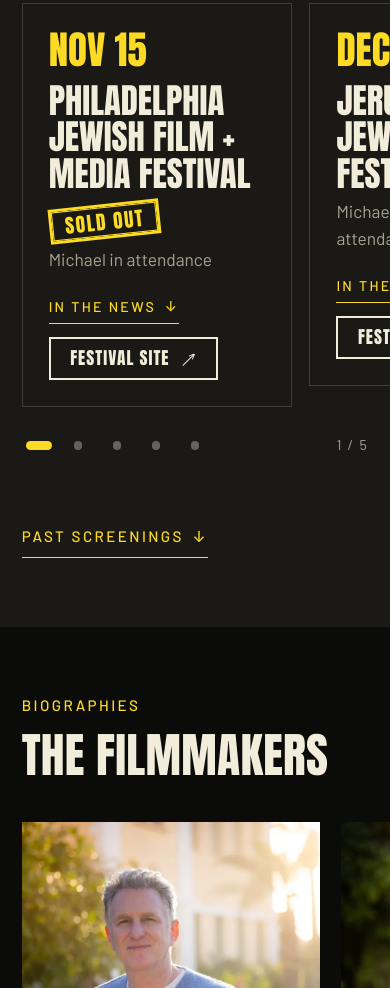
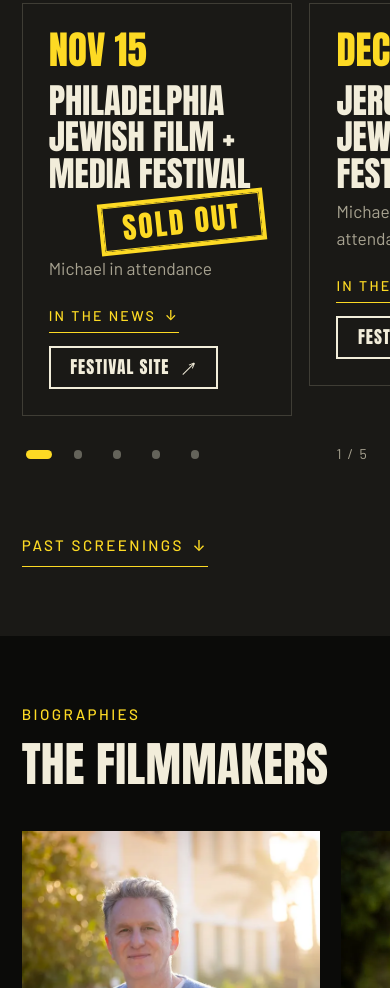
Before and after one commit to rberdahcanet-aicn/aicy-site, a plain HTML site: page index.html in a window 390 px wide. Shown: the part 3733-4721 px from the top of the page. Drawn offline with Linux system fonts and the light colour scheme.

Commit message:
Sold out stamp: 50% bigger; after Festival with 1 cm gap on desktop, under the name on phones
Co-Authored-By: Claude Opus 5.5 <noreply@anthropic.com>
Claude-Session: https://claude.ai/code/session_01RM9Env8CFnPpxUfbv7H1jz

```diff
--- a/index.html
+++ b/index.html
@@ -278,8 +278,8 @@ h1,h2,h3,p{margin:0}
 .screening__date{font-family:var(--font-display);font-size:4.8rem;line-height:1;text-transform:uppercase;color:var(--spotlight)}
 .screening__date--tba{color:var(--ink-muted);font-size:3.2rem}
 .screening__name{font-family:var(--font-display);font-size:3.2rem;line-height:1.05;text-transform:uppercase}
-.stamp{display:inline-block;margin-left:1.2rem;padding:.5rem 1.2rem .4rem;border:.3rem solid var(--spotlight);color:var(--spotlight);font-family:var(--font-display);font-size:2rem;line-height:1;letter-spacing:.08em;text-transform:uppercase;white-space:nowrap;vertical-align:.3em;transform:rotate(-6deg);box-shadow:inset 0 0 0 .1rem var(--spotlight)}
-@media (max-width:767px){.stamp{margin:1.2rem 0 .4rem;display:table;font-size:1.8rem}}
+.stamp{display:inline-block;margin-left:3.8rem;padding:.75rem 1.8rem .6rem;border:.45rem solid var(--spotlight);color:var(--spotlight);font-family:var(--font-display);font-size:3rem;position:relative;z-index:1;background:var(--backstage);line-height:1;letter-spacing:.08em;text-transform:uppercase;white-space:nowrap;vertical-align:.05em;transform:rotate(-6deg);box-shadow:inset 0 0 0 .1rem var(--spotlight)}
+@media (max-width:767px){.stamp{margin:.5rem 0 .6rem auto;display:table;font-size:2.7rem}}
 .screening__note{font-size:1.6rem;color:var(--ink-muted);margin-top:.6rem}
 .past{margin-top:4.8rem}
 .past__toggle{display:inline-flex;align-items:center;gap:.8rem;padding:.8rem 0;border-bottom:.1rem solid currentColor;color:var(--spotlight);font-weight:500;font-size:1.4rem;letter-spacing:.16em;text-transform:uppercase;cursor:pointer;list-style:none;transition:opacity .2s var(--ease)}
```
